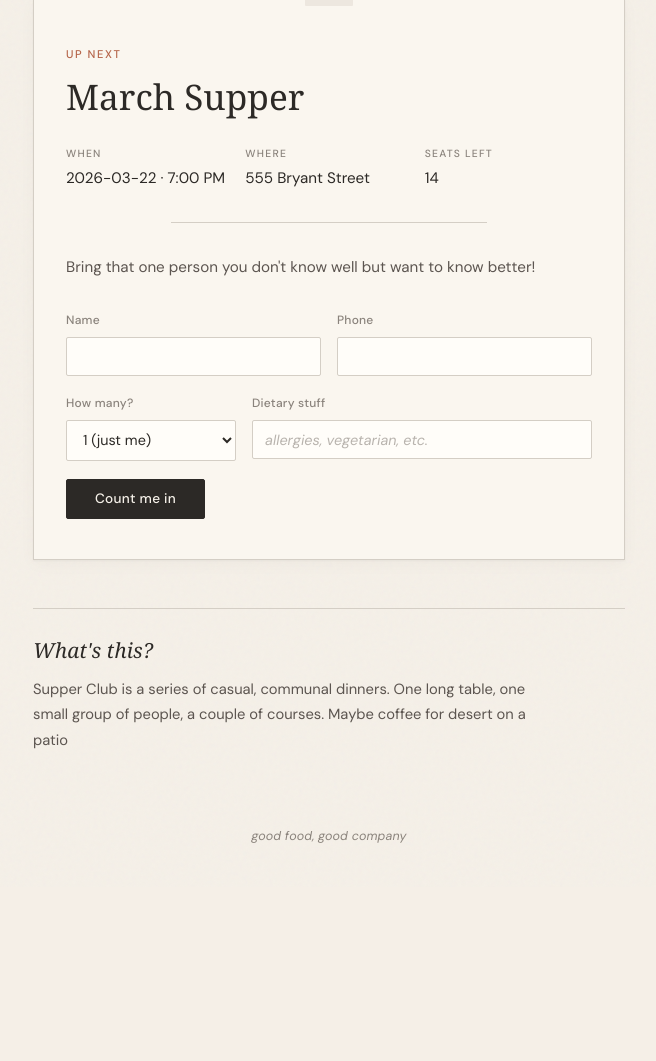
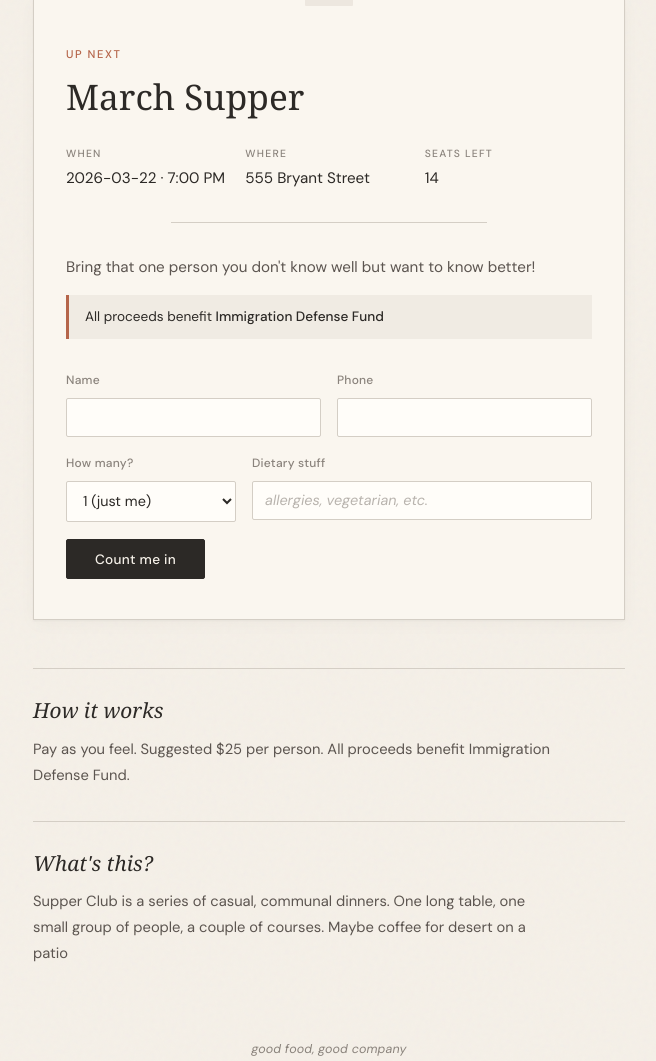
Before and after one commit to Oliver-Y/supper_club, a Flask app: page / in a window 1280 px wide. Shown: the part 97-1158 px from the top of the page, without its empty margins (311-967 px from the left). Before the commit the page ends 940 px from the top, so only its background shows below. Run offline with Flask 3, Linux system fonts and the light colour scheme; data comes from the database, SQL or seed files in the repository; data that the repository does not hold is empty; some web fonts are replaced.

Commit message:
Add per-event charity and pricing section
Events now have an optional charity field. When set, the event
card shows "All proceeds benefit [charity]" and the homepage
displays a "How it works" section explaining the pay-as-you-feel
model with suggested $25/person.

Co-Authored-By: Claude Opus 4.6 <noreply@anthropic.com>

```diff
--- a/app.py
+++ b/app.py
@@ -62,7 +62,7 @@ with app.app_context():
     db = get_db()
     if not db.execute("SELECT 1 FROM events LIMIT 1").fetchone():
         db.execute(
-            "INSERT INTO events (title, date, time, location, menu_description, capacity) VALUES (?, ?, ?, ?, ?, ?)",
+            "INSERT INTO events (title, date, time, location, menu_description, capacity, charity) VALUES (?, ?, ?, ?, ?, ?, ?)",
             (
                 "March Supper",
                 "2026-03-22",
@@ -70,6 +70,7 @@ with app.app_context():
                 "555 Bryant Street",
                 "Bring that one person you don't know well but want to know better!",
                 14,
+                "Immigration Defense Fund",
             ),
         )
         db.commit()
@@ -219,6 +220,7 @@ def create_event():
     location = request.form.get("location", "").strip()
     menu_description = request.form.get("menu_description", "").strip()
     capacity = int(request.form.get("capacity", 0))
+    charity = request.form.get("charity", "").strip()
 
     if not all([title, event_date, location, menu_description, capacity]):
         flash("All fields are required.", "error")
@@ -226,8 +228,8 @@ def create_event():
 
     db = get_db()
     db.execute(
-        "INSERT INTO events (title, date, time, location, menu_description, capacity) VALUES (?, ?, ?, ?, ?, ?)",
-        (title, event_date, event_time or None, location, menu_description, capacity),
+        "INSERT INTO events (title, date, time, location, menu_description, capacity, charity) VALUES (?, ?, ?, ?, ?, ?, ?)",
+        (title, event_date, event_time or None, location, menu_description, capacity, charity or None),
     )
     db.commit()
     flash("Event created.", "success")
@@ -243,11 +245,12 @@ def update_event(event_id):
     location = request.form.get("location", "").strip()
     menu_description = request.form.get("menu_description", "").strip()
     capacity = int(request.form.get("capacity", 0))
+    charity = request.form.get("charity", "").strip()
 
     db = get_db()
     db.execute(
-        "UPDATE events SET title=?, date=?, time=?, location=?, menu_description=?, capacity=? WHERE id=?",
-        (title, event_date, event_time or None, location, menu_description, capacity, event_id),
+        "UPDATE events SET title=?, date=?, time=?, location=?, menu_description=?, capacity=?, charity=? WHERE id=?",
+        (title, event_date, event_time or None, location, menu_description, capacity, charity or None, event_id),
     )
     db.commit()
     flash("Event updated.", "success")
--- a/schema.sql
+++ b/schema.sql
@@ -6,6 +6,7 @@ CREATE TABLE IF NOT EXISTS events (
     location TEXT NOT NULL,
     menu_description TEXT NOT NULL,
     capacity INTEGER NOT NULL,
+    charity TEXT,
     created_at TEXT NOT NULL DEFAULT (datetime('now'))
 );
 
--- a/static/style.css
+++ b/static/style.css
@@ -125,7 +125,21 @@ main {
     font-size: 0.95rem;
     color: var(--ink-light);
     line-height: 1.6;
+    margin-bottom: 1rem;
+}
+
+.event-charity {
+    font-size: 0.85rem;
+    color: var(--ink);
+    line-height: 1.5;
     margin-bottom: 2rem;
+    padding: 0.75rem 1rem;
+    background: var(--stone-light);
+    border-left: 3px solid var(--rust);
+}
+
+.event-charity strong {
+    font-weight: 500;
 }
 
 /* ── Decorative divider ─────────────────────────────────── */
@@ -375,6 +389,31 @@ main {
 
 .no-event p {
     color: var(--ink-faded);
+}
+
+/* ── Pricing ────────────────────────────────────────────── */
+
+.pricing {
+    padding: 1.5rem 0 2rem;
+    border-top: 1px solid var(--rule);
+}
+
+.pricing-inner {
+    max-width: 520px;
+}
+
+.pricing h2 {
+    font-family: var(--font-serif);
+    font-size: 1.3rem;
+    font-weight: 400;
+    font-style: italic;
+    margin-bottom: 0.6rem;
+}
+
+.pricing p {
+    color: var(--ink-light);
+    font-size: 0.92rem;
+    line-height: 1.75;
 }
 
 /* ── About ──────────────────────────────────────────────── */
--- a/templates/index.html
+++ b/templates/index.html
@@ -22,6 +22,12 @@
 
     {% if event.menu_description and event.menu_description != 'TBD' %}
     <p class="event-blurb">{{ event.menu_description }}</p>
+    {% endif %}
+
+    {% if event.charity %}
+    <p class="event-charity">
+        All proceeds benefit <strong>{{ event.charity }}</strong>
+    </p>
     {% endif %}
 
     {% if spots_left > 0 %}
@@ -69,6 +75,15 @@
 </section>
 {% endif %}
 
+{% if event and event.charity %}
+<section class="pricing">
+    <div class="pricing-inner">
+        <h2>How it works</h2>
+        <p>Pay as you feel. Suggested $25 per person. All proceeds benefit {{ event.charity }}.</p>
+    </div>
+</section>
+{% endif %}
+
 <section class="about">
     <div class="about-inner">
         <h2>What's this?</h2>
```
Also changed, not shown: templates/admin.html (+8 -0 lines), .claude/settings.local.json (added).
